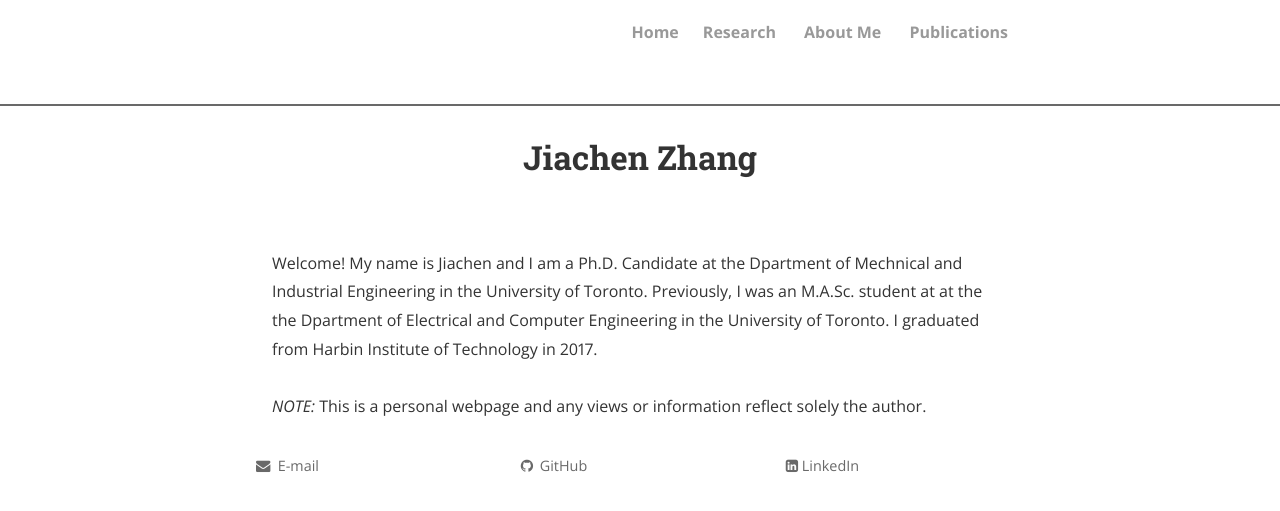
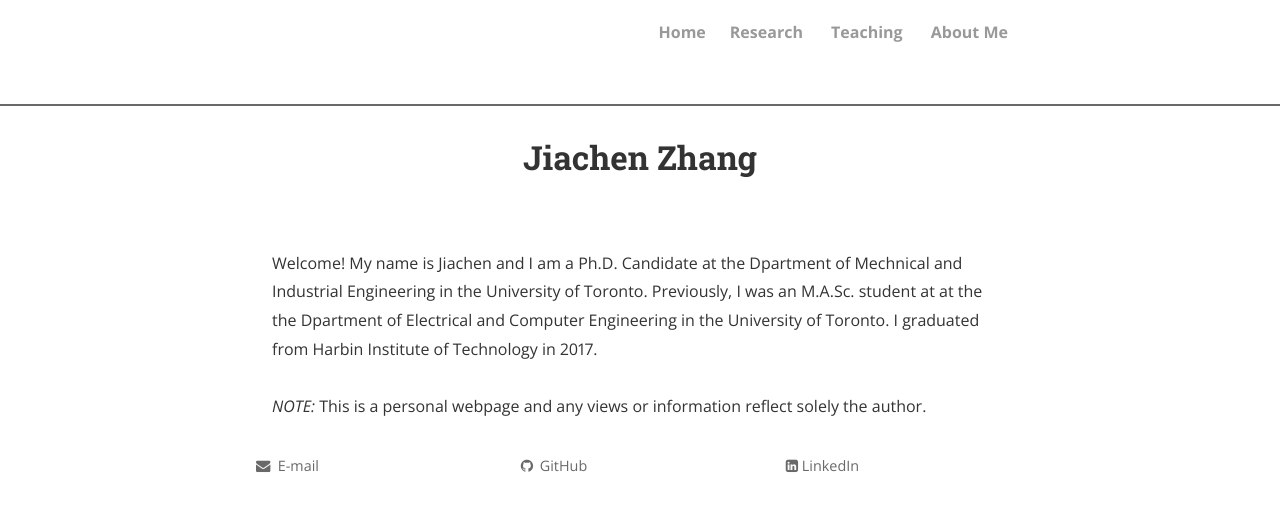
Before and after one commit to JasonZhangjc/JasonZhangjc.github.io, a Jekyll site: the page built from index.html, in a window 1280 px wide. Shown: the top 511 px of the page. Built offline with Jekyll 4.4.1, drawn with Linux system fonts in a browser that asks for light colours; nearby versions of some CDN libraries; the list of posts is cut into pages by our own code; comment, search, counter and statistics services are not loaded; a style sheet for code colours, icons or effects is not loaded.

Commit message:
Update header.html

```diff
--- a/_includes/header.html
+++ b/_includes/header.html
@@ -7,8 +7,8 @@
       <ul id="js-navigation-menu" class="navigation-menu show">
       <li class="nav-link"><a href="{{ site.baseurl }}/" class="logo"><strong>Home</strong></a>
       <li class="nav-link"><a href="https://JasonZhangjc.github.io/research"><strong>Research</strong></a>
+      <li class="nav-link"><a href="https://JasonZhangjc.github.io/tutorials"><strong>Teaching</strong></a>
       <li class="nav-link"><a href="https://JasonZhangjc.github.io/about"><strong>About Me</strong></a>
-      <li class="nav-link"><a href="https://JasonZhangjc.github.io/tutorials"><strong>Publications</strong></a>
       </ul>
     </nav>
   </div>
```
